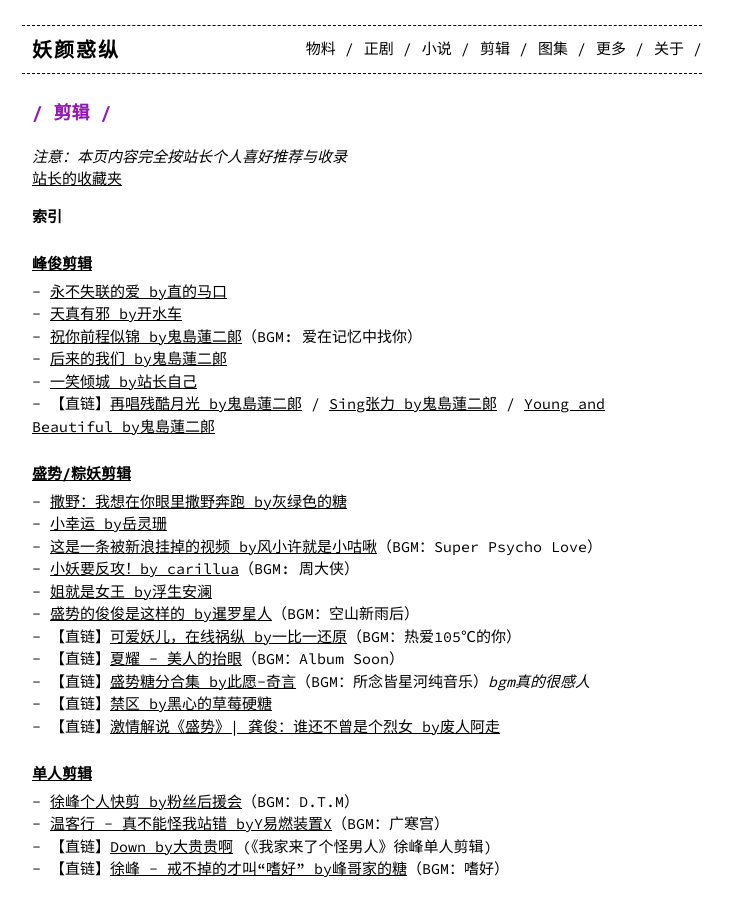
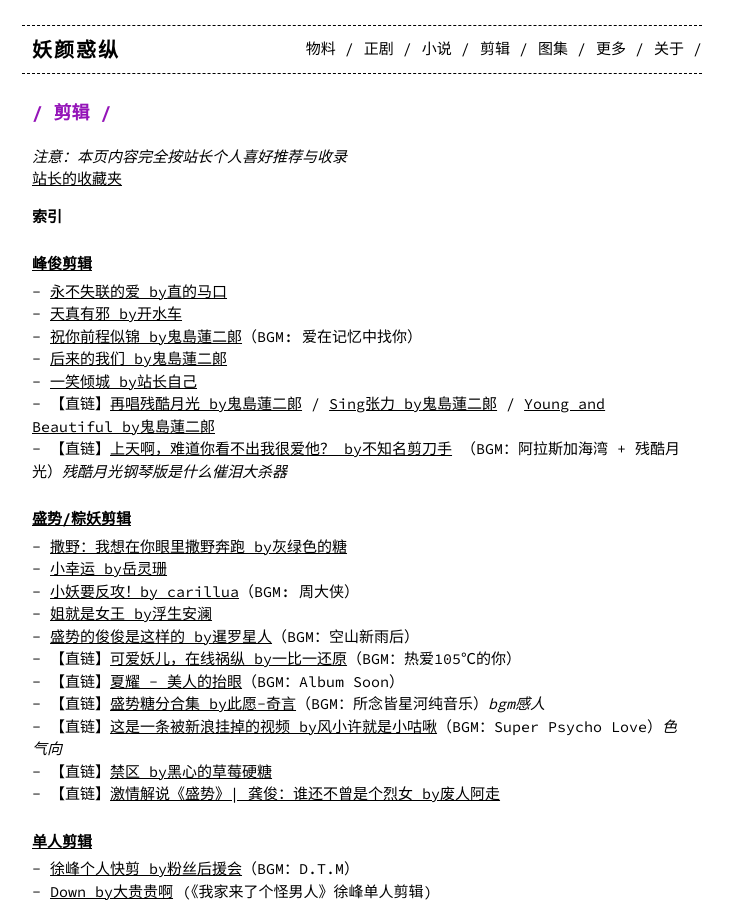
Before and after one commit to eri129/fengjun, a Jekyll site: the page built from fanvid.md, in a window 1280 px wide and 900 px high. Shown: the whole window, without its empty margins (278-1009 px from the left). Built offline with Jekyll 4.4.1, drawn with Linux system fonts in a browser that asks for light colours; some of the changed text lies outside the part shown.

Commit message:
add music

```diff
--- a/fanvid.md
+++ b/fanvid.md
@@ -14,24 +14,25 @@ permalink: /fanvid.html
 * [后来的我们 by鬼島蓮二郎](#-后来的我们bgm后来的我们)
 * [一笑倾城 by站长自己](#-一笑倾城bgm一笑倾城)
 * 【直链】[再唱残酷月光 by鬼島蓮二郎](https://www.bilibili.com/video/BV1rK4y1m7pg) / [Sing张力 by鬼島蓮二郎](https://www.bilibili.com/video/BV1oi4y1A7SX) /  [Young and Beautiful by鬼島蓮二郎](https://www.bilibili.com/video/BV1ob4y1D7WY)
+* 【直链】[上天啊，难道你看不出我很爱他？ by不知名剪刀手](https://www.bilibili.com/video/BV1Vf4y1p7Yo) （BGM：阿拉斯加海湾 + 残酷月光）*残酷月光钢琴版是什么催泪大杀器*
 
 ### [盛势/粽妖剪辑](#盛势粽妖剪辑-1)
 * [撒野：我想在你眼里撒野奔跑 by灰绿色的糖](#-撒野bgm撒野)
 * [小幸运 by岳灵珊](#-小幸运bgm小幸运)
-* [这是一条被新浪挂掉的视频 by风小许就是小咕啾](#-这是一条被新浪挂掉的视频bgmsuper-psycho-love)（BGM：Super Psycho Love）
 * [小妖要反攻！by carillua](#-小妖要反攻bgm周大侠)（BGM: 周大侠）
 * [姐就是女王 by浮生安澜](#-姐就是女王bgm姐就是女王)
 * [盛势的俊俊是这样的 by暹罗星人](#-盛势的俊俊是这样的bgm空山新雨后)（BGM：空山新雨后）
 * 【直链】[可爱妖儿，在线祸纵 by一比一还原](https://www.bilibili.com/video/BV1q5411w7Jc)（BGM：热爱105℃的你）
 * 【直链】[夏耀 - 美人的抬眼](https://www.bilibili.com/video/BV12y4y1t71D)（BGM：Album Soon）
-* 【直链】[盛势糖分合集 by此愿-奇言](https://www.bilibili.com/video/BV1gf4y1p7eT)（BGM：所念皆星河纯音乐）*bgm真的很感人*
+* 【直链】[盛势糖分合集 by此愿-奇言](https://www.bilibili.com/video/BV1gf4y1p7eT)（BGM：所念皆星河纯音乐）*bgm感人*
+* 【直链】[这是一条被新浪挂掉的视频 by风小许就是小咕啾](https://www.bilibili.com/video/BV1FB4y1N7Ad)（BGM：Super Psycho Love）*色气向*
 * 【直链】[禁区 by黑心的草莓硬糖](https://www.bilibili.com/video/BV15A411i7Y7)
 * 【直链】[激情解说《盛势》\| 龚俊：谁还不曾是个烈女 by废人阿走](https://www.bilibili.com/video/BV1x64y1D7fc)
 
 ### [单人剪辑](#单人剪辑-1)
 * [徐峰个人快剪 by粉丝后援会](#-徐峰个人快剪bgmdtm)（BGM：D.T.M）
+* [Down by大贵贵啊](#-downbgmdown) (《我家来了个怪男人》徐峰单人剪辑)
 * [温客行 - 真不能怪我站错 byY易燃装置X](#-温客行真不能怪我站错bgm广寒宫)（BGM：广寒宫）
-* 【直链】[Down by大贵贵啊](https://www.bilibili.com/video/BV14B4y1A7AU) (《我家来了个怪男人》徐峰单人剪辑)
 * 【直链】[徐峰 - 戒不掉的才叫“嗜好” by峰哥家的糖](https://www.bilibili.com/video/BV13E411q7pC)（BGM：嗜好）
 
 ### 误解系剪辑
@@ -79,16 +80,12 @@ UP主：“封印在琥珀里的少年有很好地被珍藏起来。”
 ## 盛势/粽妖剪辑
 ### ⇨ [撒野](https://www.bilibili.com/video/BV1xZ4y1P7bF)（BGM：撒野）
 我想在你眼里撒野奔跑 我想一个眼神就到老
-*站长：这个bgm真的绝了*
+*这个bgm绝了，神仙剪辑*
 <div class="iframe-container"><iframe class="responsive-iframe" src="//player.bilibili.com/player.html?aid=374520455&bvid=BV1xZ4y1P7bF&cid=310241811&page=1" frameborder="no" allowfullscreen="true"></iframe></div>
 
 ### ⇨ [小幸运](https://www.bilibili.com/video/BV1vW411p7u1)（BGM：小幸运）
 up主的调色和叙事节奏太好了
 <div class="iframe-container"><iframe class="responsive-iframe" src="//player.bilibili.com/player.html?aid=20818181&bvid=BV1vW411p7u1&cid=36622072&page=1" frameborder="no" allowfullscreen="true"></iframe></div>
-
-### ⇨ [这是一条被新浪挂掉的视频](https://www.bilibili.com/video/BV1FB4y1N7Ad)（BGM：Super Psycho Love）
-色气向剪辑，up主非常会选素材，眼神戏把性张力拉满
-<div class="iframe-container"><iframe class="responsive-iframe" src="//player.bilibili.com/player.html?aid=587433607&bvid=BV1FB4y1N7Ad&cid=320618540&page=1" frameborder="no" allowfullscreen="true"></iframe></div>
 
 ### ⇨ [小妖要反攻！](https://www.bilibili.com/video/BV1pW41147Sr)（BGM：周大侠）
 up主是个干大事的人（踩点好评！）
@@ -114,6 +111,10 @@ up主是个干大事的人（踩点好评！）
 站长已经被帅到吐血而亡
 <div class="iframe-container"><iframe class="responsive-iframe" src="//player.bilibili.com/player.html?aid=23630836&bvid=BV1kp411d7ee&cid=39459315&page=1" frameborder="no" allowfullscreen="true"></iframe></div>
 
+### ⇨ [Down](https://www.bilibili.com/video/BV14B4y1A7AU)（BGM：Down）
+弹钢琴的峰哥绝了，站长脑补出十万字同人文
+<div class="iframe-container"><iframe class="responsive-iframe" src="//player.bilibili.com/player.html?aid=587687798&bvid=BV14B4y1A7AU&cid=326867773&page=1" frameborder="no" allowfullscreen="true"></iframe></div>
+
 ### ⇨ [温客行：真不能怪我站错](https://www.bilibili.com/video/BV1Bp4y1H7qt)（BGM：广寒宫）
 站长看过的岭相关真的很少很少……这个还是早期看过的一个。<span class="text-hidden text-delete">PS：不、要、逼、美人、做1！</span>
 <div class="iframe-container"><iframe class="responsive-iframe" src="//player.bilibili.com/player.html?aid=971995812&bvid=BV1Bp4y1H7qt&cid=304278366&page=1" frameborder="no" allowfullscreen="true"></iframe></div>
```
Also changed, not shown: drama.md (+18 -0 lines), changelog.md.
